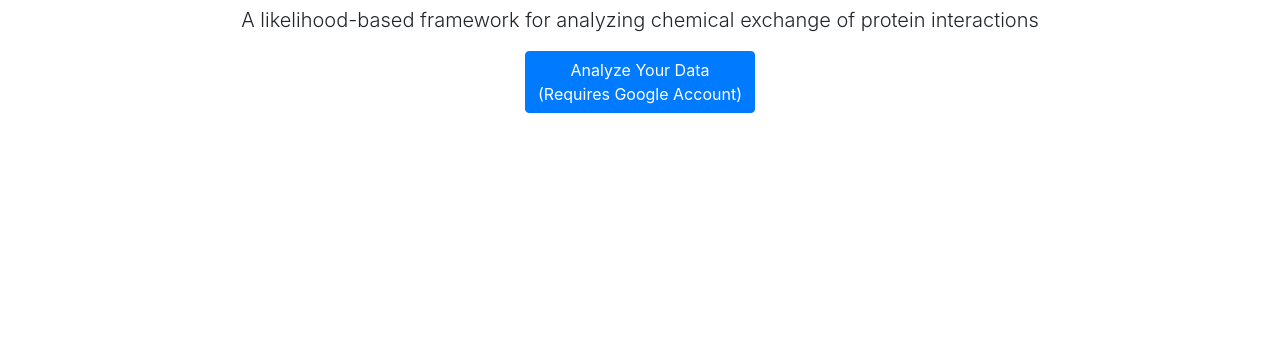
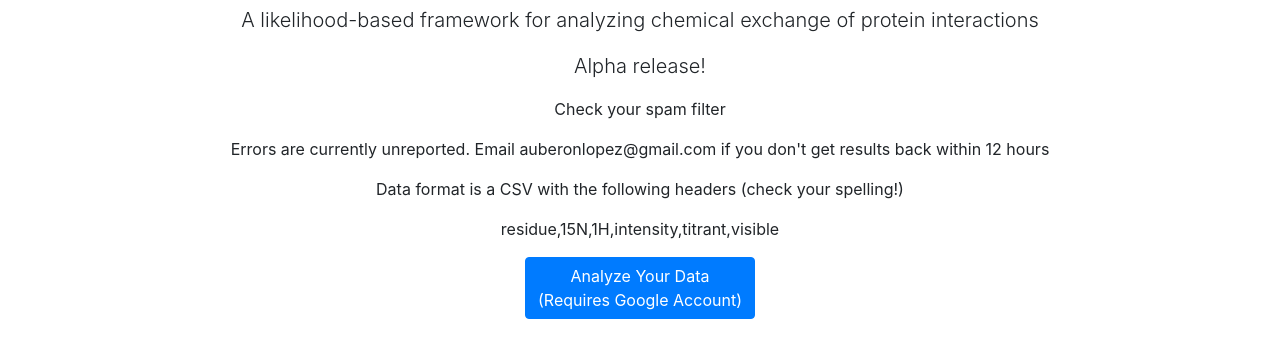
Before and after one commit to alope107/nmr, a plain HTML site: page aws/site/index.html in a window 1280 px wide. Shown: the part 155-512 px from the top of the page. Drawn offline with Linux system fonts and the light colour scheme.

Commit message:
Added alpha warnings

```diff
--- a/aws/site/index.html
+++ b/aws/site/index.html
@@ -55,6 +55,15 @@
     </div>
     <div class="row">
         <div class="col-lg-12 text-center">
+          <p class="lead">Alpha release!</p>
+            <p>Check your spam filter</p>
+            <p>Errors are currently unreported. Email auberonlopez@gmail.com if you don't get results back within 12 hours<p>
+            <p>Data format is a CSV with the following headers (check your spelling!)
+            <p>residue,15N,1H,intensity,titrant,visible</p>
+        </div>
+    </div>
+    <div class="row">
+        <div class="col-lg-12 text-center">
             <a class="btn btn-primary" href="https://forms.gle/4CX5oRcsTdTLk89P9" role="button">
                 Analyze Your Data <br>
                 (Requires Google Account)
```
